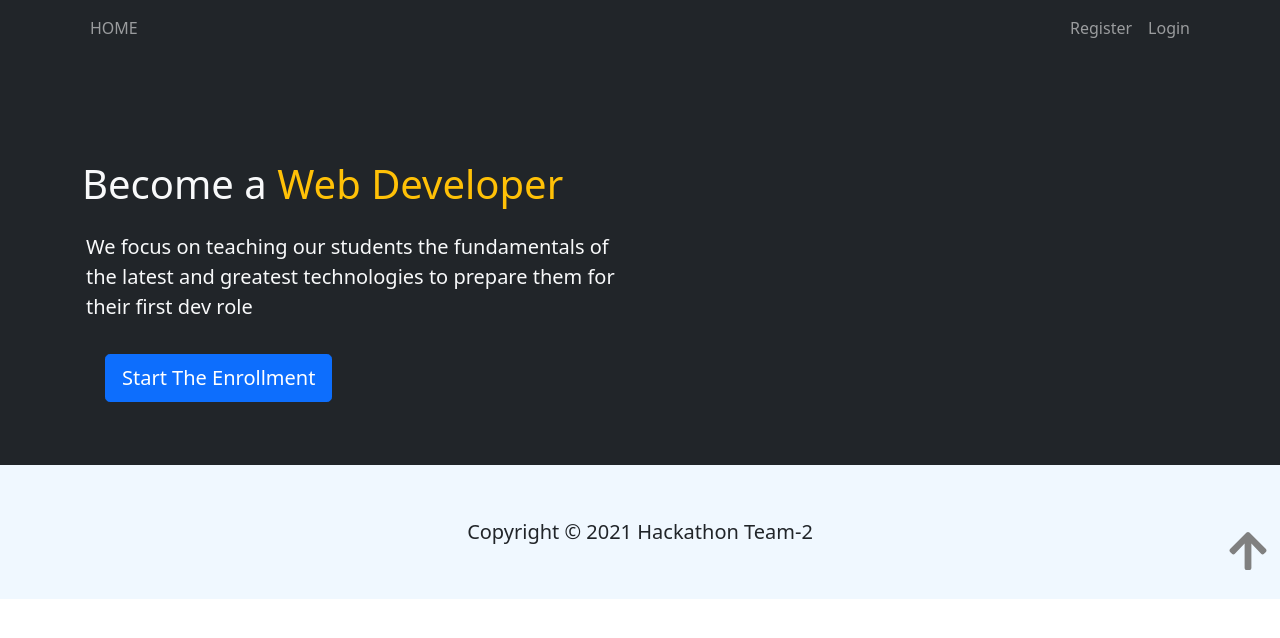
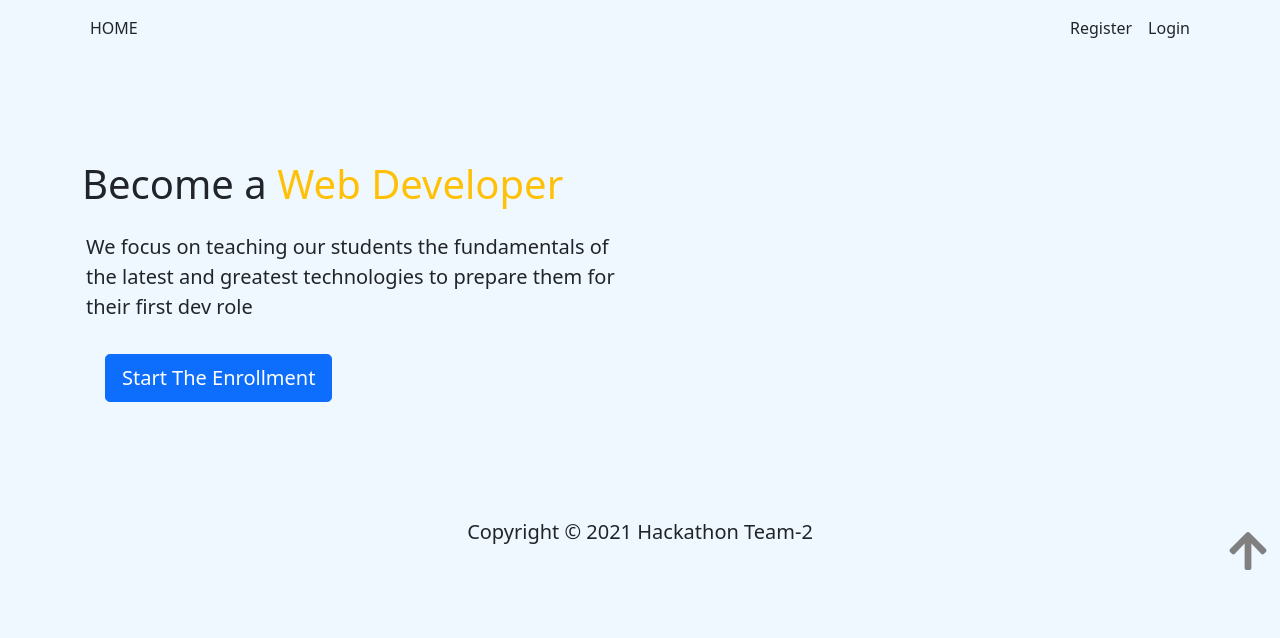
Before and after one commit to muratdemirtas2001/capgemini-hackhaton, a React (Create React App) app in the folder client/: page / in a window 1280 px wide. Shown: the top 638 px of the page. Built offline with nearby package versions, Linux system fonts and the light colour scheme.

Commit message:
changed bg colour for entire website

```diff
--- a/client/src/components/Footer.js
+++ b/client/src/components/Footer.js
@@ -5,7 +5,7 @@ export default function Footer() {
     window.scrollTo(0, 0);
   };
   return (
-    <footer className="p-5  text-dark text-center position-relative fixed-bottom footerbg">
+    <footer className="p-5 text-dark text-center position-relative fixed-bottom footerbg">
       <div className="container">
         <p className="lead">Copyright &copy; 2021 Hackathon Team-2</p>
         <FaArrowUp size="4rem" color="grey" onClick={buttonClick} className="btn  mb-3 position-absolute bottom-0 end-0 " aria-labelledby="labeldiv" />
--- a/client/src/components/Landing.js
+++ b/client/src/components/Landing.js
@@ -3,7 +3,7 @@ import { Link } from "react-router-dom";
 import showcase from "../assets/showcase.svg";
 export default function Landing() {
     return (
-        <section className="bg-dark text-light p-5 p-lg-0 pt-lg-5 text-center text-sm-start">
+        <section className=" text-dark p-5 p-lg-0 pt-lg-5 text-center text-sm-start">
             <div className="container">
                 <div className="d-sm-flex align-items-center justify-content-between">
                     <div className="animate__animated animate__backInLeft">
--- a/client/src/components/Login.js
+++ b/client/src/components/Login.js
@@ -46,16 +46,16 @@ export default function Login() {
             })
                 .then((res) => res.json())
                 .then((data) => {
-                      console.log("sdsds",data);
+                    console.log("sdsds", data);
                     localStorage.setItem("users", data.token);
                     if (data.auth === "success") {
-                        if(data.usertype === "student"){
+                        if (data.usertype === "student") {
                             history.push("/student");
                         }
-                        if(data.usertype === "mentor"){
+                        if (data.usertype === "mentor") {
                             history.push("/mentor");
                         }
-                        if(data.usertype === "admin"){
+                        if (data.usertype === "admin") {
                             history.push("/admin");
                         }
 
@@ -67,7 +67,7 @@ export default function Login() {
                         history.push("/login");
                     }
 
-                    console.log("login localstoragedaki token is",localStorage.users);
+                    console.log("login localstoragedaki token is", localStorage.users);
                 });
             // console.log(result);
             // localStorage.setItem("users", result);
@@ -81,11 +81,11 @@ export default function Login() {
     return (
         <div>
             <Navbarcomponent />
-            <section className="bg-dark text-light p-5 pt-lg-5 text-center text-sm-start">
+            <section className="text-dark p-5 pt-lg-5 text-center text-sm-start">
                 <div className="container animate__animated animate__flipInY">
                     <fieldset className="align-items-center  ">
-                    {warning ? <div className="col-lg-12 p-3 mb-2 bg-danger text-white text-center">{error}</div> : null}
-                        <div className="justify-content-center align-center d-flex flex-wrap bg-dark p-3">
+                        {warning ? <div className="col-lg-12 p-3 mb-2 bg-danger text-dark text-center">{error}</div> : null}
+                        <div className="justify-content-center align-center d-flex flex-wrap  p-3">
                             <legend className="col-12 text-center" >Homework Club Login</legend>
                             <form onSubmit={handleSubmit}>
                                 <div>
--- a/client/src/components/Navbarcomponent.js
+++ b/client/src/components/Navbarcomponent.js
@@ -2,18 +2,18 @@ import React from "react";
 import { Nav, Container, Navbar } from "react-bootstrap";
 export default function Navbarcomponent() {
 	return (
-		<Navbar collapseOnSelect expand="lg" bg="dark" variant="dark">
+		<Navbar collapseOnSelect expand="lg" bg="" variant="dark">
 			<Container>
 				<Navbar.Toggle aria-controls="responsive-navbar-nav" />
 				<Navbar.Collapse id="responsive-navbar-nav">
 					<Nav className="me-auto">
-					<Nav.Link href="/" className="nav-link">HOME</Nav.Link>
+						<Nav.Link href="/" className="nav-link text-dark">HOME</Nav.Link>
 					</Nav>
 					<Nav>
-					<Nav.Link href="/register"  className="nav-link" >Register</Nav.Link>
+						<Nav.Link href="/register" className="nav-link text-dark" >Register</Nav.Link>
 					</Nav>
 					<Nav>
-					<Nav.Link href="/login" className="nav-link" >Login</Nav.Link>
+						<Nav.Link href="/login" className="nav-link text-dark" >Login</Nav.Link>
 					</Nav>
 				</Navbar.Collapse>
 			</Container>
--- a/client/src/components/Register.js
+++ b/client/src/components/Register.js
@@ -114,13 +114,13 @@ export default function Register() {
             setWarning(false);
         }
     };
-console.log(signup);
+    console.log(signup);
     return (
         <section>
             <Navbarcomponent />
-            <div className="justify-content-center bg-dark p-3 text-white">
-                <fieldset className="justify-content-center align-center d-flex flex-wrap bg-dark p-1">
-                    {warning ? <div className=" justify-content-center align-center  p-3 mb-2 bg-danger text-center  text-white">{error}</div> : null}
+            <div className="justify-content-center p-3 text-dark">
+                <fieldset className="justify-content-center align-center d-flex flex-wrap p-1">
+                    {warning ? <div className=" justify-content-center align-center  p-3 mb-2 bg-danger text-center  text-dark">{error}</div> : null}
                     <legend className="col-12 text-center">Homework Club Sign Up</legend>
                     <form onSubmit={handleSubmit} className="animate__animated animate__flipInY">
                         <div className="input-group input-group-md mb-3">
@@ -194,7 +194,7 @@ console.log(signup);
                             </label>
                         </div>
                         <div className="input-group input-group-md mb-3">
-                            <select  onChange={handleSignUp} className="form-select" aria-label="select example" name="usertype">
+                            <select onChange={handleSignUp} className="form-select" aria-label="select example" name="usertype">
                                 <option>User Type ?</option>
                                 <option value="student" >student</option>
                                 <option value="mentor" >mentor</option>
@@ -202,7 +202,7 @@ console.log(signup);
                         </div>
                         {signup.usertype === "student" ?
                             <div className="input-group input-group-md mb-3">
-                                <select  onChange={handleSignUp} className="form-select" aria-label="select example" name="cohort" >
+                                <select onChange={handleSignUp} className="form-select" aria-label="select example" name="cohort" >
                                     <option>What is your cohort ?</option>
                                     {cohort.map((element, index) => {
                                         return (
--- a/client/src/pages/Home.css
+++ b/client/src/pages/Home.css
@@ -6,7 +6,7 @@
 
 body {
 	box-sizing: border-box;
-	/* background-color: #212529; */
+	background-color: #F0F8FF;
 }
 
 h2 {
@@ -50,4 +50,9 @@ nav{
 
 .studentbackground{
 	background-color: #F0F8FF;
+	width: 100%;
 }
+
+footer{
+	width:100%;
+}
--- a/client/src/pages/Studentdashboard.js
+++ b/client/src/pages/Studentdashboard.js
@@ -157,7 +157,7 @@ export default function Dashboard() {
 								<div className="col-2">
 									<form>
 										<button
-											className="btn btn-success pr-3"
+											className="btn btn-success p-2"
 											type="submit"
 											onClick={joinsession}>
 											<a href={users.zoom_link} target="_blank" rel="noreferrer" id={upcomingsessions[0].club_id}>
```
Lines whose indentation alone changed are shown as unchanged.
